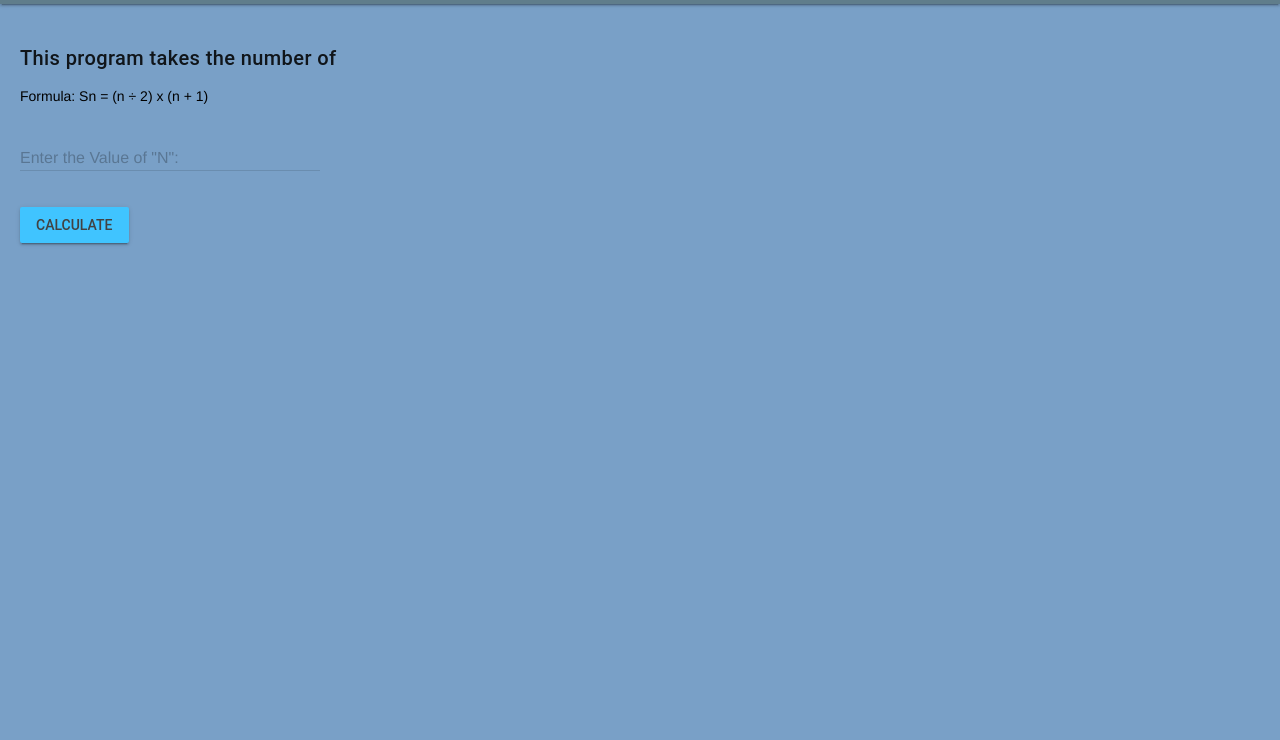
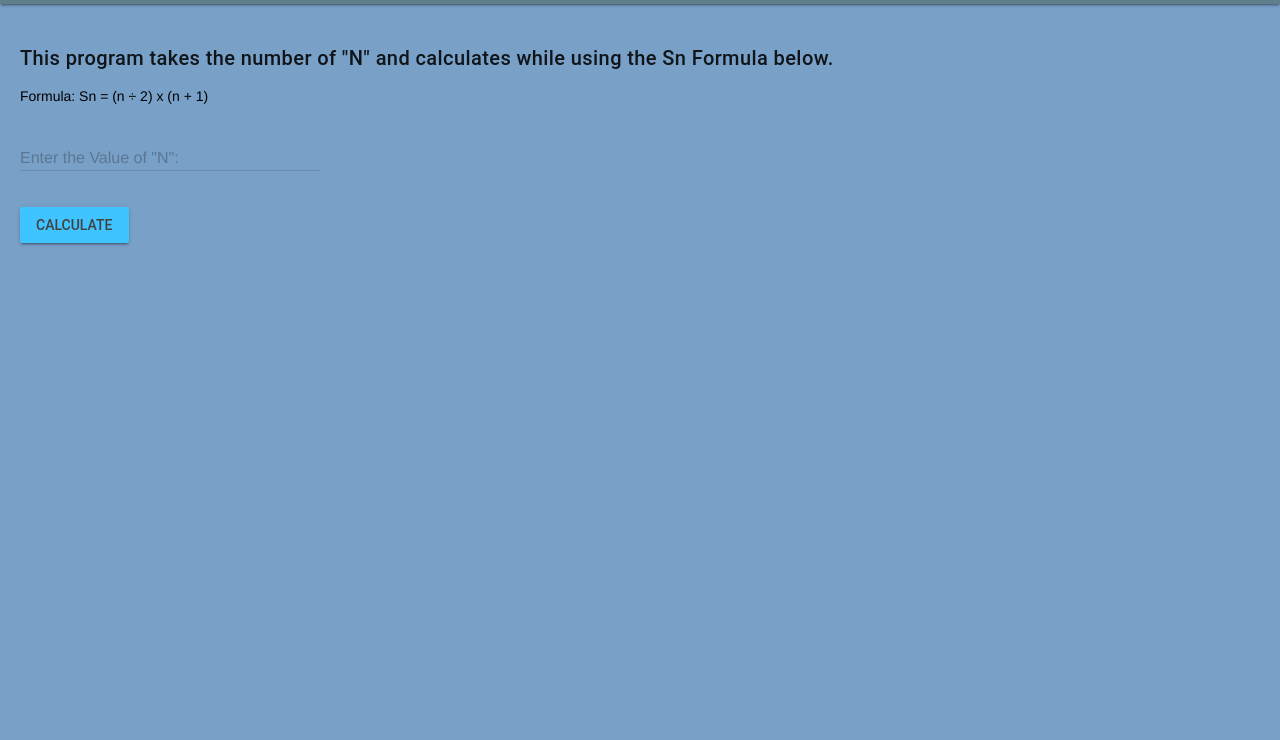
Before and after one commit to sam-corbett/ICS2O-Unit5-07-JS, a plain HTML site: page index.html in a window 1280 px wide. Shown: the part 60-800 px from the top of the page. Drawn offline with nearby package versions, Linux system fonts and the light colour scheme.

Commit message:
html edits

```diff
--- a/index.html
+++ b/index.html
@@ -55,7 +55,7 @@
         </div>
       </header>
       <main class="mdl-layout__content">
-        <h5>This program takes the number of</h5>
+        <h5>This program takes the number of "N" and calculates while using the Sn Formula below.</h5>
         <p>Formula: Sn = (n ÷ 2) x (n + 1)</p>
         <!-- Numeric Textfield -->
         <form action="#">
```
